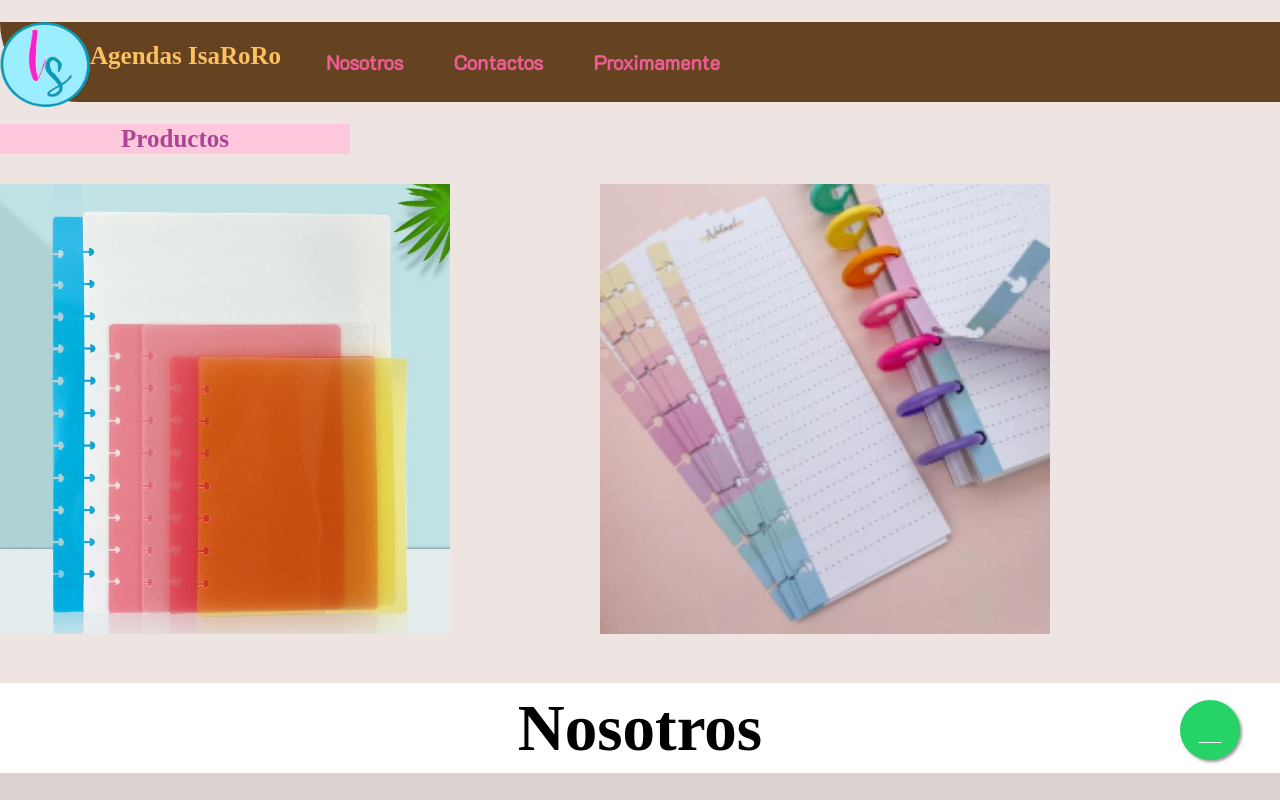
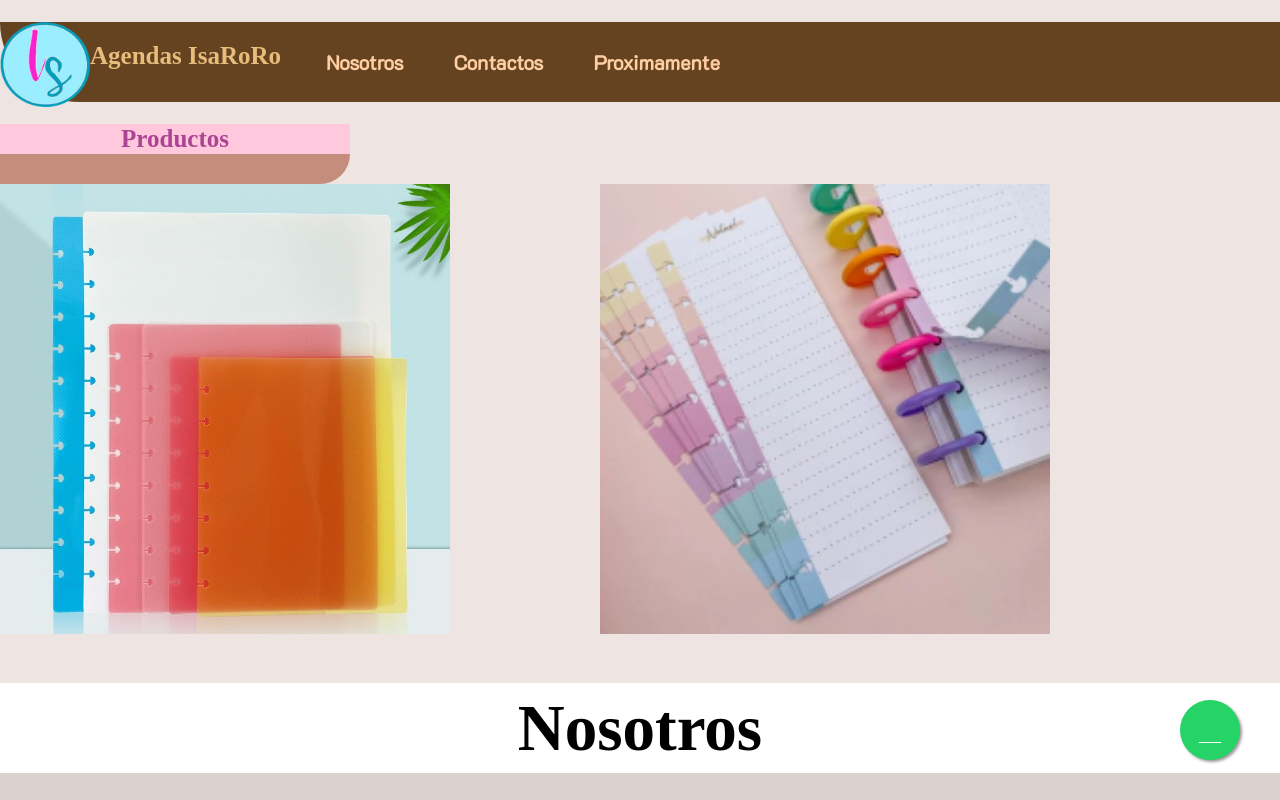
Before and after one commit to Isabelonga55/newrepo, a plain HTML site: page copia.html in a window 1280 px wide. Shown: the top 800 px of the page. Drawn offline with Linux system fonts and the light colour scheme; a web font is replaced by a local one.

Commit message:
cambios en el estilo de la pagina

```diff
--- a/copia.css
+++ b/copia.css
@@ -36,7 +36,7 @@ header{
     text-align: letf;
     padding-bottom: 20px;
     background-color:transparent;
-    color: 	#ffc061;
+    color: 	#e8bd7b;
     font-size: 25px;
     font-family: 'Jockey One';
 
@@ -68,14 +68,14 @@ h1{
   margin: 0 25px;
 }
 .botones li a{
-  color: #ed5c93;
+  color: #ffcda2;
   text-decoration: none;
   font-family: 'K2D';
   font-weight: 800;
   font-size: 20px;
 }
 .botones li a:hover{
-  color: rgb(48, 0, 179);
+  color: rgb(255, 162, 0);
 }
  /* Espacio2 es donde se ubica el carrusel, el boton flotante, el ancho y largo del mismo para que todo su contenido este compacto*/ */
 .espacio2{
@@ -100,7 +100,7 @@ h1{
 .pestana-sticky{
   width: 350px;
   height: 60px;
-  background-color: #eee4e1;
+  background-color: #c58d7c;
   /* position: absolute;
   top: 20%; */
   border-radius: 30px 30px 30px 0px;
```
